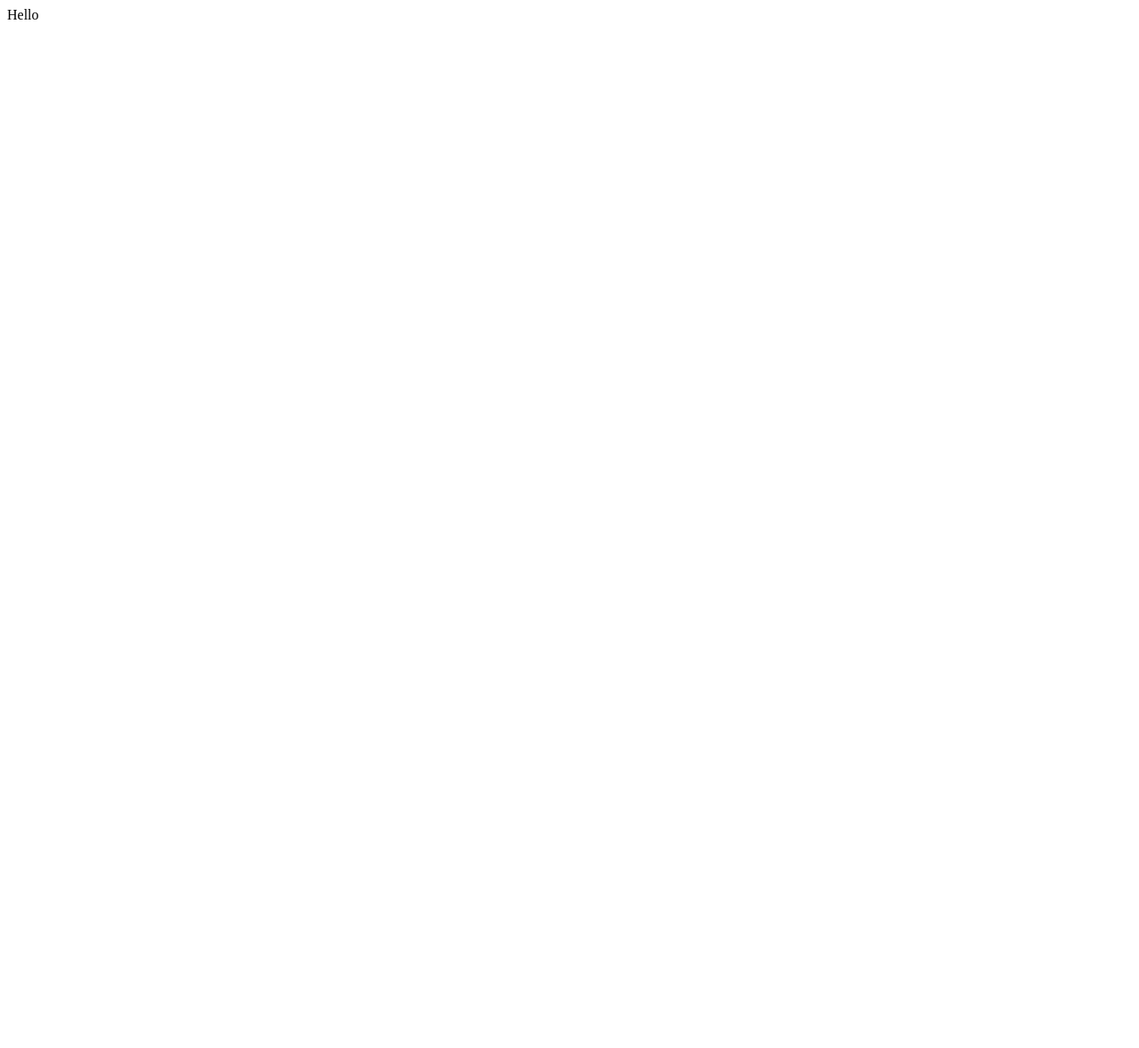
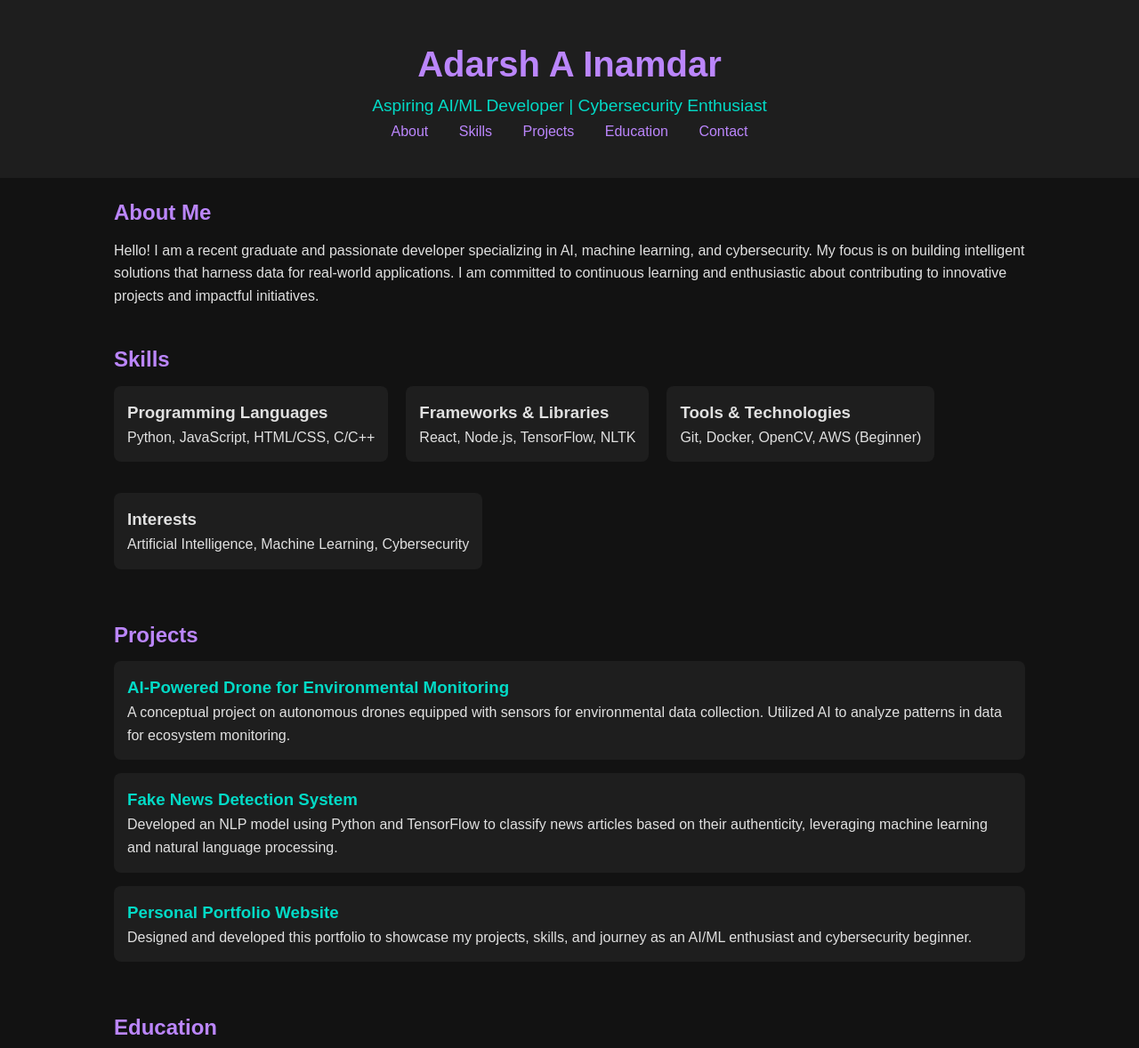
Before and after one commit to Adarsh-Inamdar/PORTFOLIO, a plain HTML site: page index.html in a window 1280 px wide. Shown: the top 1178 px of the page at 89% size. Before the commit the page ends 800 px from the top, so only its background shows below. Drawn offline with Linux system fonts and the light colour scheme.

Commit message:
basic portfolio

```diff
--- a/index.html
+++ b/index.html
@@ -3,9 +3,98 @@
 <head>
     <meta charset="UTF-8">
     <meta name="viewport" content="width=device-width, initial-scale=1.0">
-    <title>Document</title>
+    <title>Adarsh A Inamdar - Portfolio</title>
+    <link rel="stylesheet" href="style.css">
 </head>
 <body>
-    Hello
+    <header>
+        <div class="container">
+            <h1>Adarsh A Inamdar</h1>
+            <p>Aspiring AI/ML Developer | Cybersecurity Enthusiast</p>
+            <nav>
+                <a href="#about">About</a>
+                <a href="#skills">Skills</a>
+                <a href="#projects">Projects</a>
+                <a href="#education">Education</a>
+                <a href="#contact">Contact</a>
+            </nav>
+        </div>
+    </header>
+
+    <section id="about" class="container">
+        <h2>About Me</h2>
+        <p>
+            Hello! I am a recent graduate and passionate developer specializing in AI, machine learning, and cybersecurity.
+            My focus is on building intelligent solutions that harness data for real-world applications. I am committed to continuous learning
+            and enthusiastic about contributing to innovative projects and impactful initiatives.
+        </p>
+    </section>
+
+    <section id="skills" class="container">
+        <h2>Skills</h2>
+        <div class="skills-grid">
+            <div>
+                <h3>Programming Languages</h3>
+                <p>Python, JavaScript, HTML/CSS, C/C++</p>
+            </div>
+            <div>
+                <h3>Frameworks & Libraries</h3>
+                <p>React, Node.js, TensorFlow, NLTK</p>
+            </div>
+            <div>
+                <h3>Tools & Technologies</h3>
+                <p>Git, Docker, OpenCV, AWS (Beginner)</p>
+            </div>
+            <div>
+                <h3>Interests</h3>
+                <p>Artificial Intelligence, Machine Learning, Cybersecurity</p>
+            </div>
+        </div>
+    </section>
+
+    <section id="projects" class="container">
+        <h2>Projects</h2>
+        <div class="project">
+            <h3>AI-Powered Drone for Environmental Monitoring</h3>
+            <p>A conceptual project on autonomous drones equipped with sensors for environmental data collection. Utilized AI to analyze patterns in data for ecosystem monitoring.</p>
+        </div>
+        <div class="project">
+            <h3>Fake News Detection System</h3>
+            <p>Developed an NLP model using Python and TensorFlow to classify news articles based on their authenticity, leveraging machine learning and natural language processing.</p>
+        </div>
+        <div class="project">
+            <h3>Personal Portfolio Website</h3>
+            <p>Designed and developed this portfolio to showcase my projects, skills, and journey as an AI/ML enthusiast and cybersecurity beginner.</p>
+        </div>
+    </section>
+
+    <section id="education" class="container">
+        <h2>Education</h2>
+        <div class="education">
+            <h3>Bachelor of Technology in Computer Science</h3>
+            <p>XYZ University, India | Graduated: 2024</p>
+            <ul>
+                <li>Specialized in Artificial Intelligence and Machine Learning</li>
+                <li>Relevant Courses: Data Structures, Algorithms, Machine Learning, Computer Vision</li>
+            </ul>
+        </div>
+    </section>
+
+    <section id="contact" class="container">
+        <h2>Contact</h2>
+        <form id="contact-form">
+            <input type="text" name="name" placeholder="Your Name" required>
+            <input type="email" name="email" placeholder="Your Email" required>
+            <textarea name="message" placeholder="Your Message" required></textarea>
+            <button type="submit">Send Message</button>
+        </form>
+        <div id="confirmation-message"></div>
+    </section>
+
+    <footer>
+        <p>© 2024 Adarsh A Inamdar</p>
+    </footer>
+
+    <script src="script.js"></script>
 </body>
 </html>
--- /dev/null
+++ b/script.js
@@ -0,0 +1,7 @@
+document.getElementById("contact-form").addEventListener("submit", function(event) {
+    event.preventDefault();
+    document.getElementById("confirmation-message").textContent = "Message sent successfully!";
+    setTimeout(() => {
+        document.getElementById("confirmation-message").textContent = "";
+    }, 3000);
+});
--- /dev/null
+++ b/style.css
@@ -0,0 +1,102 @@
+* {
+    margin: 0;
+    padding: 0;
+    box-sizing: border-box;
+}
+
+body {
+    font-family: Arial, sans-serif;
+    background-color: #121212;
+    color: #e0e0e0;
+    line-height: 1.6;
+}
+
+.container {
+    width: 80%;
+    margin: 0 auto;
+    padding: 20px 0;
+}
+
+header {
+    background-color: #1e1e1e;
+    padding: 20px 0;
+    text-align: center;
+}
+
+header h1 {
+    font-size: 2.5em;
+    color: #bb86fc;
+}
+
+header p {
+    font-size: 1.2em;
+    color: #03dac6;
+}
+
+nav a {
+    color: #bb86fc;
+    text-decoration: none;
+    margin: 0 15px;
+}
+
+nav a:hover {
+    color: #03dac6;
+}
+
+section {
+    padding: 20px 0;
+}
+
+h2 {
+    color: #bb86fc;
+    margin-bottom: 10px;
+}
+
+.skills-grid {
+    display: flex;
+    flex-wrap: wrap;
+    gap: 20px;
+}
+
+.skills-grid div, .project, .education {
+    background-color: #1e1e1e;
+    padding: 15px;
+    margin-bottom: 15px;
+    border-radius: 8px;
+}
+
+.project h3, .education h3 {
+    color: #03dac6;
+}
+
+form input, form textarea {
+    width: 100%;
+    padding: 10px;
+    margin: 10px 0;
+    background-color: #1e1e1e;
+    color: #e0e0e0;
+    border: 1px solid #03dac6;
+    border-radius: 4px;
+}
+
+form button {
+    padding: 10px 20px;
+    background-color: #03dac6;
+    border: none;
+    color: #121212;
+    cursor: pointer;
+    font-size: 1em;
+    border-radius: 4px;
+}
+
+form button:hover {
+    background-color: #bb86fc;
+    color: #121212;
+}
+
+footer {
+    text-align: center;
+    padding: 10px 0;
+    background-color: #1e1e1e;
+    color: #bb86fc;
+}
```
Also changed, not shown: 1 other file.
